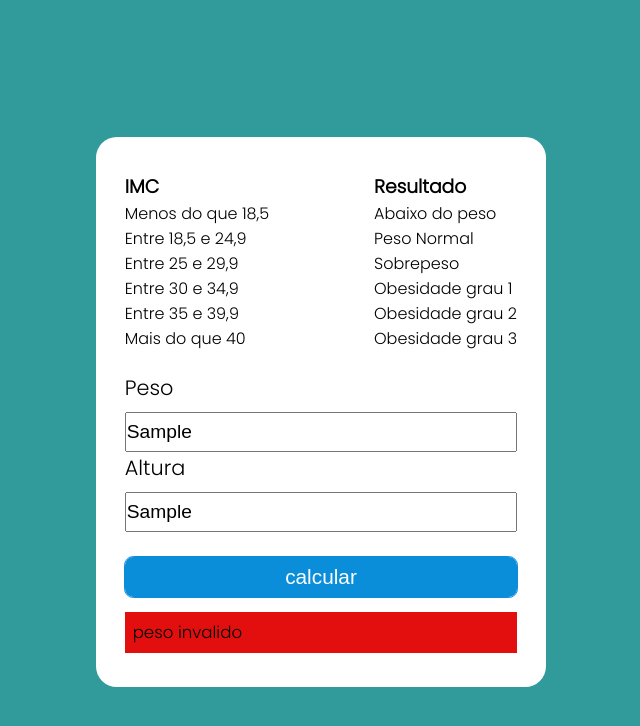
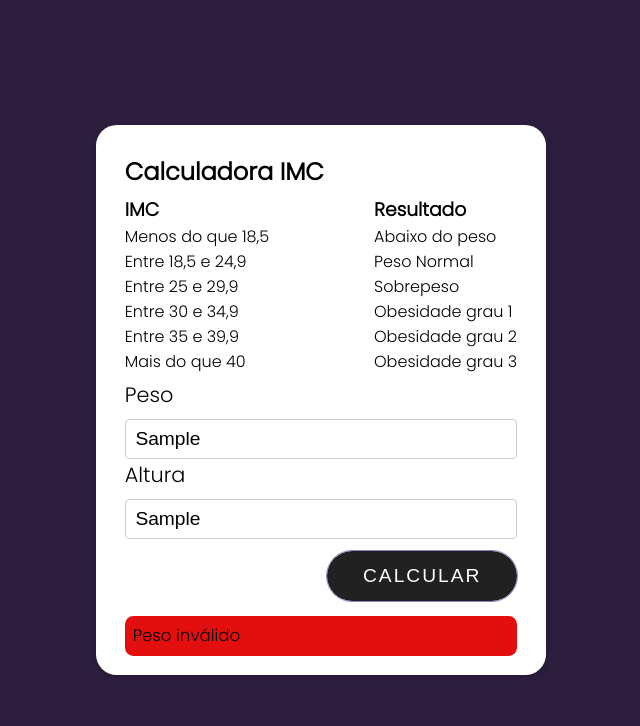
Before and after one commit to nicolasBraga01/calculadoraIMC, a plain HTML site: page index.html in a window 1280 px wide. Both pictures are taken after typing "Sample", "Sample" into the empty fields and a click on the input "calcular". Shown: the whole page, without its empty margins (319-959 px from the left). Drawn offline with Linux system fonts and the light colour scheme.

Commit message:
melhorias

```diff
--- /dev/null
+++ b/assets/css/style.css
@@ -0,0 +1,156 @@
+@charset "utf-8";
+@import url("https://fonts.googleapis.com/css2?family=Outfit:wght@200;400&family=Poppins:wght@100;200;300&family=Roboto:wght@300&display=swap");
+
+:root {
+  --primary-color: #2d1e3e;
+  --secondary-color: #ffffff;
+  --btn-color: #8d82b8;
+  --resultado-conta: #1cd453;
+}
+
+* {
+  margin: 0;
+  padding: 0;
+  outline: none;
+  box-sizing: border-box;
+}
+
+body {
+  background-color: var(--primary-color);
+  font-family: "Poppins", sans-serif;
+  display: flex;
+  justify-content: center;
+  height: 100vh;
+  padding: 12px;
+  align-items: center;
+  overflow: hidden;
+}
+
+.container {
+  animation: inicio 1.5s cubic-bezier(0.4, 1.02, 0.66, 0.99);
+  width: 450px;
+  height: 550px;
+  border-radius: 1.3em;
+  padding: 1.8em;
+  background-color: var(--secondary-color);
+  box-shadow: 0 2px 6px rgba(0, 0, 0, 0.2);
+}
+
+.organiza {
+  display: flex;
+  justify-content: space-between;
+  margin-top: 0.4em;
+}
+
+form {
+  margin-top: 0.3em;
+}
+
+form input,
+label {
+  display: block;
+  height: 40px;
+  width: 100%;
+}
+
+form input {
+  font-size: 1.2em;
+  padding: 0.5em;
+  border: 1px solid #ccc;
+  border-radius: 4px;
+}
+
+form label {
+  font-size: 1.3em;
+}
+
+form input:focus {
+  outline: 1px solid var(--btn-color);
+}
+
+#resultado {
+  margin-top: 15px;
+  width: 100%;
+  font-size: 1.3em;
+}
+
+.p-certo {
+  background-color: #0fe384;
+  font-size: 0.8em;
+  padding: 0.7%;
+  border-radius: 0.5em;
+}
+
+.p-errado {
+  background-color: #e30f0f;
+  font-size: 0.8em;
+  padding: 2%;
+  border-radius: 0.5em;
+}
+
+.button {
+  height: 50px;
+  width: 190px;
+  margin-top: 0.6em;
+  background-color: #212121;
+  cursor: pointer;
+  overflow: hidden;
+  border: none;
+  border-radius: 30px;
+  color: #fff;
+  transition: all 0.5s ease-in-out;
+  text-transform: uppercase;
+}
+#posiciona {
+  display: flex;
+  justify-content: end;
+}
+.btn-txt {
+  z-index: 1;
+  font-weight: 400;
+  letter-spacing: 2px;
+}
+
+.type1::after {
+  content: "";
+  position: absolute;
+  left: 0;
+  top: 0;
+  transition: all 0.5s ease-in-out;
+  background-color: #333;
+  border-radius: 30px;
+  visibility: hidden;
+  height: 10px;
+  width: 10px;
+  z-index: -1;
+}
+
+.button:hover {
+  color: #fff;
+  background-color: #212121d3;
+  border: none;
+}
+
+.type1:hover::after {
+  visibility: visible;
+  transform: scale(100) translateX(2px);
+}
+
+@keyframes inicio {
+  from {
+    transform: translateX(1000px);
+  }
+  to {
+    transform: translateX(0);
+  }
+}
+
+@media screen and (max-width: 667px) {
+  p {
+    font-size: 0.9em;
+  }
+
+  .container {
+    margin-top: 2.7em;
+  }
+}
--- /dev/null
+++ b/assets/js/index.js
@@ -0,0 +1,86 @@
+
+alert('Agora está aceitando virgulas')
+const form = document.querySelector("#form");
+form.addEventListener("submit", function (e) {
+  e.preventDefault();
+
+  const peso = parseNumber(document.querySelector("#peso").value);
+  const altura = parseNumber(document.querySelector("#altura").value);
+
+  if (!peso) {
+    setResultado("Peso inválido", false);
+    return;
+  }
+
+  if (!altura) {
+    setResultado("Altura inválida", false);
+    return;
+  }
+
+  if (peso >= 200) {
+    setResultado("Peso acima do limite", false);
+    return;
+  }
+
+  if (peso <= 20) {
+    setResultado("Peso abaixo do limite", false);
+    return;
+  }
+
+  if (altura >= 3) {
+    setResultado("Altura acima do limite", false);
+    return;
+  }
+
+  const calculoImc = parseFloat(peso / altura ** 2);
+  const infoIMc = getInfoImc(calculoImc);
+  setResultado(
+    `Seu IMC é ${calculoImc.toFixed(2)} e você está classificado como ${infoIMc}`,
+    true
+  );
+});
+
+function parseNumber(value) {
+  // Remover caracteres não numéricos, exceto vírgula e ponto
+  value = value.replace(/[^0-9,.]/g, "");
+  // Substituir vírgula por ponto
+  value = value.replace(",", ".");
+  // Remover pontos adicionais
+  value = value.replace(/\.(?=.*\.)/g, "");
+  // Converter para número
+  return parseFloat(value);
+}
+
+function getInfoImc(calculoImc) {
+  const infoIMc = [
+    "Abaixo do peso",
+    "Peso Normal",
+    "Sobrepeso",
+    "Obesidade grau 1",
+    "Obesidade grau 2",
+    "Obesidade grau 3",
+  ];
+
+  if (calculoImc < 18.5) return infoIMc[0];
+  if (calculoImc <= 24.9) return infoIMc[1];
+  if (calculoImc <= 29.9) return infoIMc[2];
+  if (calculoImc <= 34.9) return infoIMc[3];
+  if (calculoImc <= 39.9) return infoIMc[4];
+  if (calculoImc >= 40) return infoIMc[5];
+}
+
+function setResultado(mensagem, isValid) {
+  const resultado = document.querySelector("#resultado");
+  resultado.innerHTML = "";
+
+  const p = document.createElement("p");
+  p.textContent = mensagem;
+
+  if (isValid) {
+    p.classList.add("p-certo");
+  } else {
+    p.classList.add("p-errado");
+  }
+
+  resultado.appendChild(p);
+}
--- a/index.html
+++ b/index.html
@@ -4,13 +4,13 @@
     <meta charset="UTF-8">
     <meta http-equiv="X-UA-Compatible" content="IE=edge">
     <meta name="viewport" content="width=device-width, initial-scale=1.0">
-    <script src="index.js" defer></script>
-    <link rel="stylesheet" href="style.css">
     <title>Calculadora IMC</title>
+    <link rel="stylesheet" href="/assets/css/style.css">
+    <script src="/assets/js/index.js" defer></script>
 </head>
 <body>
-    <!-- teste -->
     <section class="container">
+        <h1>Calculadora IMC</h1>
         <div class="organiza">
             <div class="blocoImc">
                 <h3>IMC</h3>
@@ -31,14 +31,16 @@
                 <p>Obesidade grau 3</p>
             </div>
         </div>
+
         <form action="/" id="form" method="post">
             <label for="peso">Peso</label>
-            <input type="text" name="peso" autofocus id="peso"  placeholder="00.0" maxlength="4" class="input">
+            <input type="text" name="peso" id="peso" placeholder="00.0" maxlength="4" class="input" required>
             <label for="altura">Altura</label>
-            <input type="text" id="altura"  placeholder="0.00" maxlength="4" class="input">
-            <input type="submit" value="calcular">
+            <input type="text" name="altura" id="altura" placeholder="0.00" maxlength="4" class="input" " required>
+            <span id="posiciona"><input type="submit" class="button type1 btn-txt" value="calcular"></span>
         </form>
-       <div id="resultado"></div>
+
+        <div id="resultado"></div>
     </section>
 </body>
 </html>
--- a/index.js
+++ /dev/null
@@ -1,102 +0,0 @@
-
-alert('Ainda em fase de desenvolvimento')
-const form = document.querySelector("#form");
-form.addEventListener("submit", function (e) {
-  // e = evento de forma abreviada
-
-  //não vai deixar o formulário ser enviado
-  e.preventDefault();
-
-  // const input = document.querySelector('.input').value;
-  // input.addEventListener("input", function (event) {
-  //   const valorAtual = event.target.value;
-  //   const novoValor = valorAtual.replace(",", ".")
-
-  //   if (valorAtual !== novoValor) {
-  //     input.value = novoValor;
-  //   }
-
-  // })
-  // console.log('passou')
-
-  //pega os valores e transforma em número
-  const peso = Number(document.querySelector("#peso").value);
-  const altura = Number(document.querySelector("#altura").value);
-
-  console.log(peso, altura);
-  //caso peso não seja um número "faça isso"
-  if (!peso) {
-    setResultado("peso invalido", false);
-    return;
-  }
-  //caso a altura não seja um número "faça isso"
-  if (!altura) {
-    setResultado("altura invalida", false);
-    return;
-  }
-  if (peso >= 200) {
-    setResultado("peso acima do limite ", false);
-    return;
-  }
-  if (peso <= 20) {
-    setResultado("peso abaixo do limite ", false);
-    return;
-  }
-  if (altura >= 3) {
-    setResultado("altura acima do limite ", false);
-    return;
-  }
-  const calculoImc = parseFloat(peso / altura ** 2);
-  const infoIMc = infoImc(calculoImc);
-  setResultado(
-    `Seu imc é ${calculoImc.toFixed(2)} e você está classificado ${infoIMc}`,
-    true
-  );
-});
-
-// automatiza a criação de paragrafos
-function fazP() {
-  // cria um elemento do html no javascript
-  const p = document.createElement("p");
-  return p;
-}
-function infoImc(calculoImc) {
-  const infoIMc = [
-    "Abaixo do peso",
-    "Peso Normal",
-    "Sobrepeso",
-    "Obesidade grau 1",
-    "Obesidade grau 2",
-    "Obesidade grau 3",
-  ];
-  console.table(infoIMc)
-
-  if (calculoImc < 18.5) return infoIMc[0];
-
-  if (calculoImc <= 24.9) return infoIMc[1];
-
-  if (calculoImc <= 29.9) return infoIMc[2];
-
-  if (calculoImc <= 34.9) return infoIMc[3];
-
-  if (calculoImc <= 39.9) return infoIMc[4];
-
-  if (calculoImc >= 40) return infoIMc[5];
-}
-function setResultado(mensagem, isVAlid) {
-  const resultado = document.querySelector("#resultado");
-  resultado.innerHTML = "";
-  const p = fazP();
-
-  if (isVAlid) {
-    // adiciona uma classe no elemento que eu criei, oq me dar a possibilidade de formatar pelo css;
-    p.classList.add("p-certo");
-  } else {
-    p.classList.add("p-errado");
-  }
-
-  p.innerHTML = mensagem;
-
-  //   so funciona se tiver essa último parte pois ele diz que o p entrará na div resultado (parte importante)
-  resultado.appendChild(p);
-}
--- a/style.css
+++ /dev/null
@@ -1,107 +0,0 @@
-
-@charset "utf-8";
-@import url("https://fonts.googleapis.com/css2?family=Outfit:wght@200;400&family=Poppins:wght@100;200;300&family=Roboto:wght@300&display=swap");
-
-:root {
-  --primary-color: #319b9b;
-  --secudary-color: #ffffff;
-  --btn-color:#0a8eda;
-  --resultado--conta:#1cd453;
-}
-* {
-  margin: 0;
-  padding: 0;
-  outline: none;
-  box-sizing: border-box;
-}
-
-body {
-    background-color: var(--primary-color);
-  font-family: "Poppins", sans-serif;
-  display: flex;
-  justify-content: center;
-  height: 100vh;
-  margin: 12px;
-  overflow: hidden;
-}
-.container{
-    width: 450px;
-    height: 550px;
-    border-radius: 1.3em;
-    padding: 1.8em;
-    background-color: var(--secudary-color);
-}
-.organiza{
-    display: flex;
-    justify-content: space-between;
-    margin-top: .4em;
-}
-
-form{
-    margin-top: 1.3em;
-}
-
-form input, label{
-    display: block;
-    height: 40px;
-    width: 100%;
-}
-form input{
-    font-size: 1.2em;
-}
-form label{
-    font-size: 1.3em;
-}
-
-form input[type="submit"]{
-    background-color: var(--btn-color);
-    margin-top: 1.2em;
-    color:var(--secudary-color);
-    font-size: 1.2em;
-    border: none;
-    font-size: 1.3em;
-    cursor: pointer;
-    border-radius: 0.4em;
-}
-form input[type="submit"]:hover{
-    background-color: rgba(0, 0, 0, 0.7 );
-}
-form input:focus{
-    outline: 1px solid var(--btn-color);
-}
-#resultado{
-    margin-top: 15px;
-    width: 100%;
-    /* background-color: var(--resultado--conta); */
-    font-size: 1.3em;
-
-}
-
-.p-certo{
-    background-color: #0fe384;
-    font-size: 0.8em;
-    padding: 0.7%
-}
-
-.p-errado{
-    background-color: #e30f0f;
-    font-size: 0.8em;
-    padding: 2%
-}
-
-@media screen and (max-width:667px){
-    p{
-        font-size: 0.9em;
-    }
-    .container{
-        margin-top: 2.7em;
-    }
-}
-
-
-@media screen and (min-width:1200px){
-
-    body{
-        align-items: center;
-    }
-}
```
Also changed, not shown: 1 other file.
